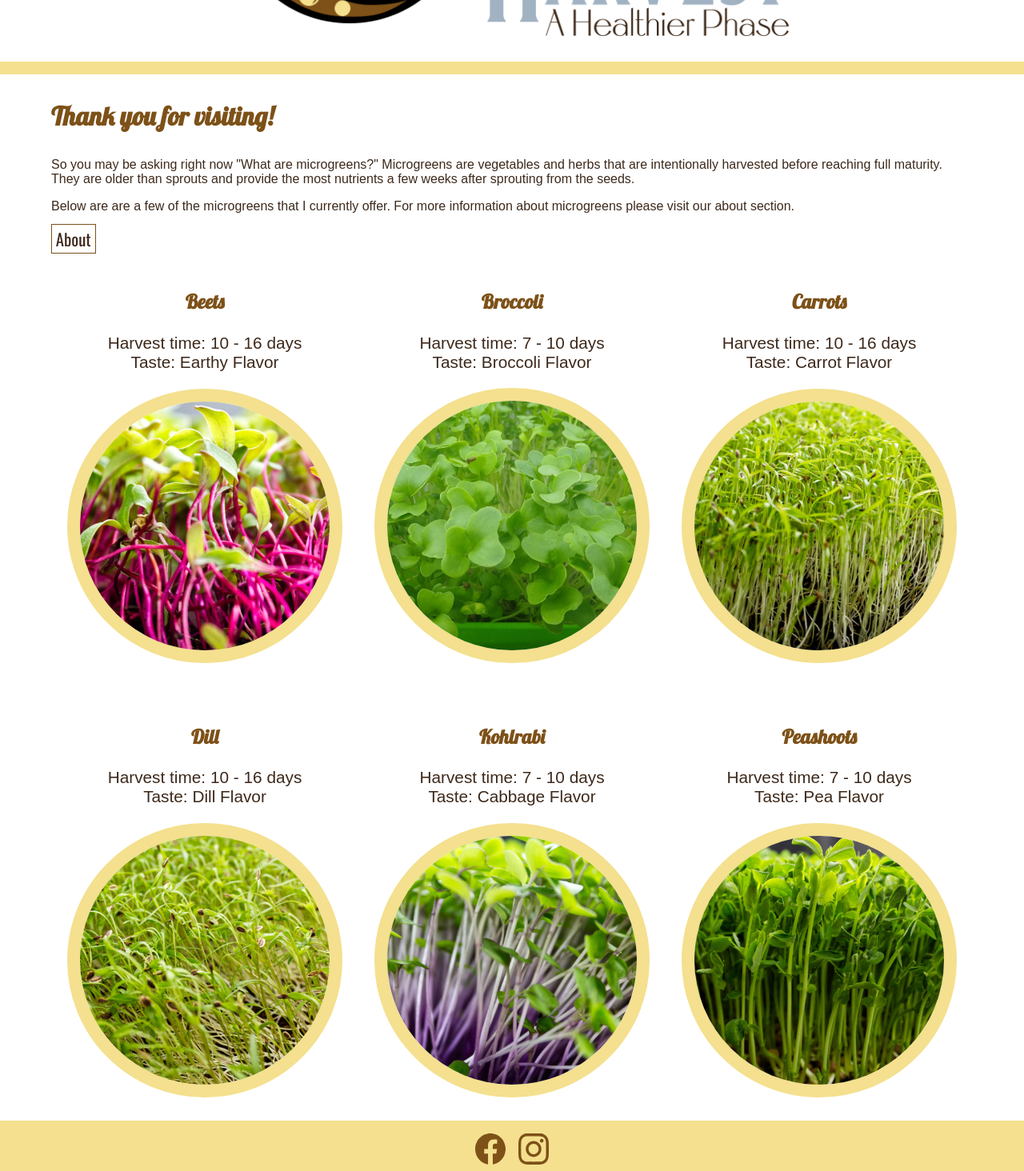
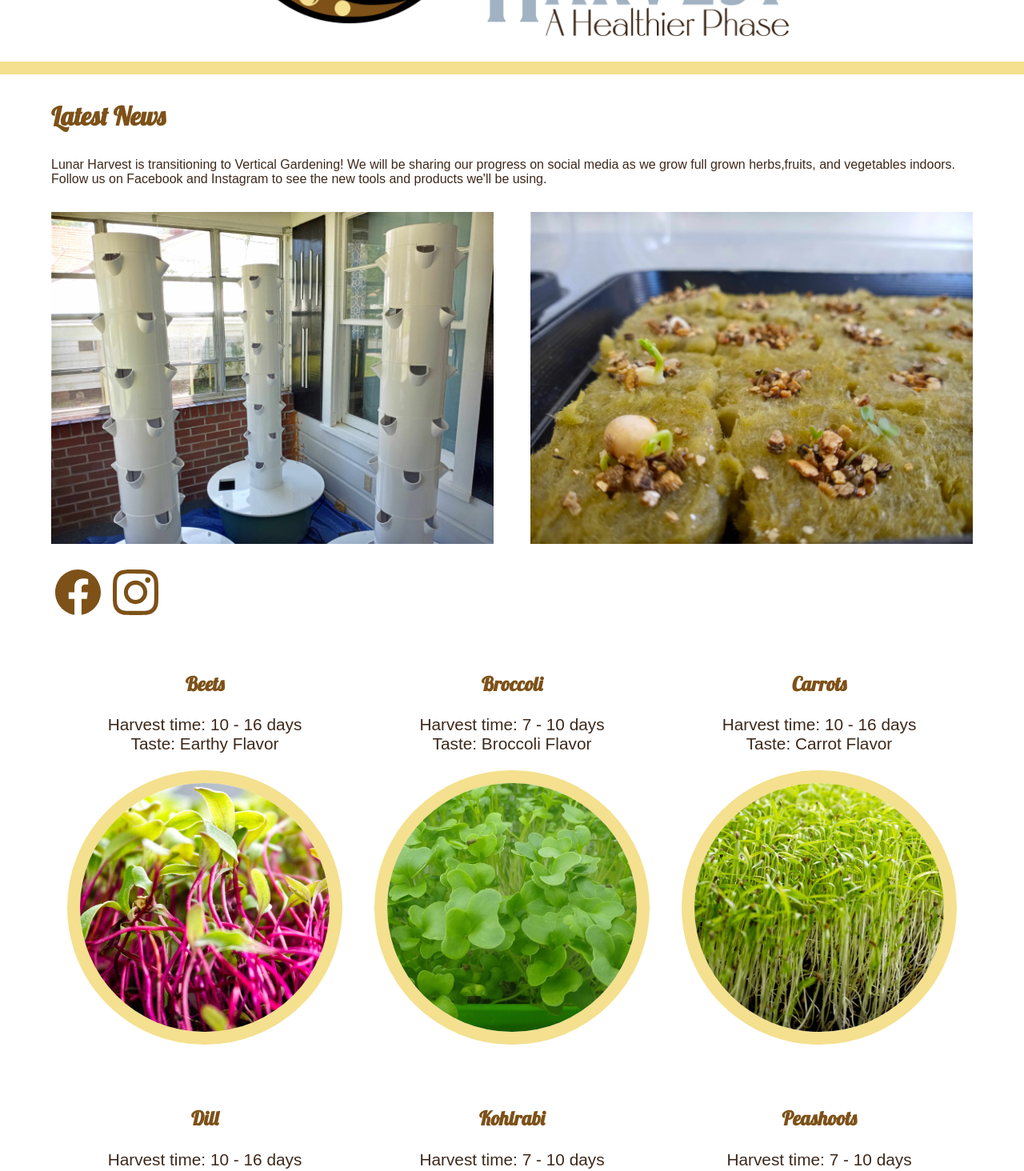
Before and after one commit to elijahoneal/LunarHarvest, a React (Create React App) app: page / in a window 1280 px wide. Shown: the part 340-1804 px from the top of the page at 80% size. Built offline with nearby package versions, Linux system fonts and the light colour scheme.

Commit message:
Add Latest news to homepage

```diff
--- a/src/components/Footer.js
+++ b/src/components/Footer.js
@@ -36,8 +36,8 @@
     return(
         <Foot>
             <section className='social'>
-                <img src={fb} alt='facebook.com/lunarharvest'/>
-                <img src={ig} alt='instagram.com/lunarharvest.farm'/>
+                <a href='https://www.facebook.com/LunarHarvestFarms' target='_blank' ><img src={fb} alt='facebook.com/lunarharvestfarms'/></a>
+                <a href='https://www.instagram.com/lunarharvest.farm/' target='_blank' > <img src={ig} alt='instagram.com/lunarharvest.farm'/></a>
             </section>
             <p>Find Us On Social Media | Lunar Harvest - &copy; 2021 </p>
         </Foot>
--- a/src/components/Home.js
+++ b/src/components/Home.js
@@ -8,7 +8,10 @@
 import dill1 from '../images/dill-1.jpg'
 import kohlrabi3 from '../images/kohlrabi-3.jpg'
 import peashoot2 from '../images/peashoots-2.jpg'
-
+import fb from '../images/facebook.svg'
+import ig from '../images/instagram.svg'
+import towers from '../images/vertical-towers.jpg'
+import seedlings from '../images/seedlings.jpg'
 
 const HomePage = styled.section`
 
@@ -37,7 +40,28 @@
 a ,p{
     text-decoration:none;
     color: #3D291B;
+    border:none;
+    img{
+        width:10%;
+    }
   }
+.pics{
+    display:flex;
+    justify-content: space-between;
+}
+img{
+    width: 48%;
+    margin: 1rem 0;
+}
+@media only screen and (min-width: 768px) {
+    a{
+        img{
+            width:5%;
+        }
+      }
+  }
+
+
 `
 const Gallery = styled.section`
 display: flex;
@@ -78,7 +102,21 @@
     return (
         <HomePage className='homepage'>
             <Article>
-            <h1>Thank you for visiting!</h1>
+            <h1>Latest News</h1>
+                <p>
+                    Lunar Harvest is transitioning to Vertical Gardening! We will be sharing our progress on social media as we grow full grown herbs,fruits, and vegetables indoors. Follow us on Facebook and Instagram to see the new tools and products we'll be using.
+                </p>
+                <section className='pics'>
+                    <img src={towers} alt='vertical garden towers for urban farming'/>
+                    <img src={seedlings} alt='pea seeds starting to sprout'/>
+                </section>
+                <section className='social'>
+                    <a href='https://www.facebook.com/LunarHarvestFarms' target='_blank' ><img src={fb} alt='facebook.com/lunarharvestfarms'/></a>
+                    <a href='https://www.instagram.com/lunarharvest.farm/' target='_blank' > <img src={ig} alt='instagram.com/lunarharvest.farm'/></a>
+                </section>
+            </Article>
+            {/* <Article>
+                <h2>Thank you for visiting!</h2>
                 <p>
                 So you may be asking right now "What are microgreens?" Microgreens are vegetables and herbs that are intentionally harvested before reaching full maturity. They are older than sprouts and provide the most nutrients a few weeks after sprouting from the seeds.
                 </p>
@@ -86,7 +124,7 @@
                     Below are are a few of the microgreens that I currently offer. For more information about microgreens please visit our about section.
                 </p>
                 <Link to='/about'>About</Link>
-            </Article>
+            </Article> */}
             <Gallery>
                 <figure>
                         <figcaption>
```
Also changed, not shown: src/images/seedlings.jpg (added), src/images/vertical-towers.jpg (added).
